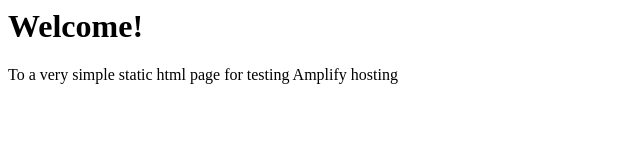
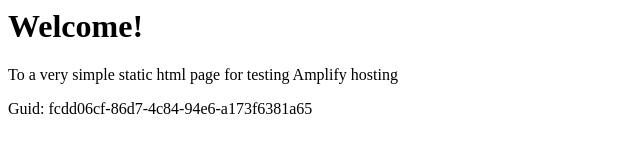
Before and after one commit to aws-aemilia-nrt/Github-PR-Commit-Integration-Test-DoNotTouch-GitHubAutoBuildCanaryTest-v1-preprod-ap-northeast-1, a website: page src/index.html in a window 1280 px wide. Shown: the whole page, without its empty margins (0-640 px from the left). Drawn offline with Linux system fonts and the light colour scheme.

Commit message:
commit from integ tests

```diff
--- a/src/index.html
+++ b/src/index.html
@@ -1,3 +1,5 @@
+
+
 <html lang="en">
 
 <head>
@@ -10,6 +12,6 @@
 <body>
     <h1>Welcome!</h1>
     <p>To a very simple static html page for testing Amplify hosting</p>
-</body>
+    <p>Guid: fcdd06cf-86d7-4c84-94e6-a173f6381a65</p></body>
 
 </html>
```
